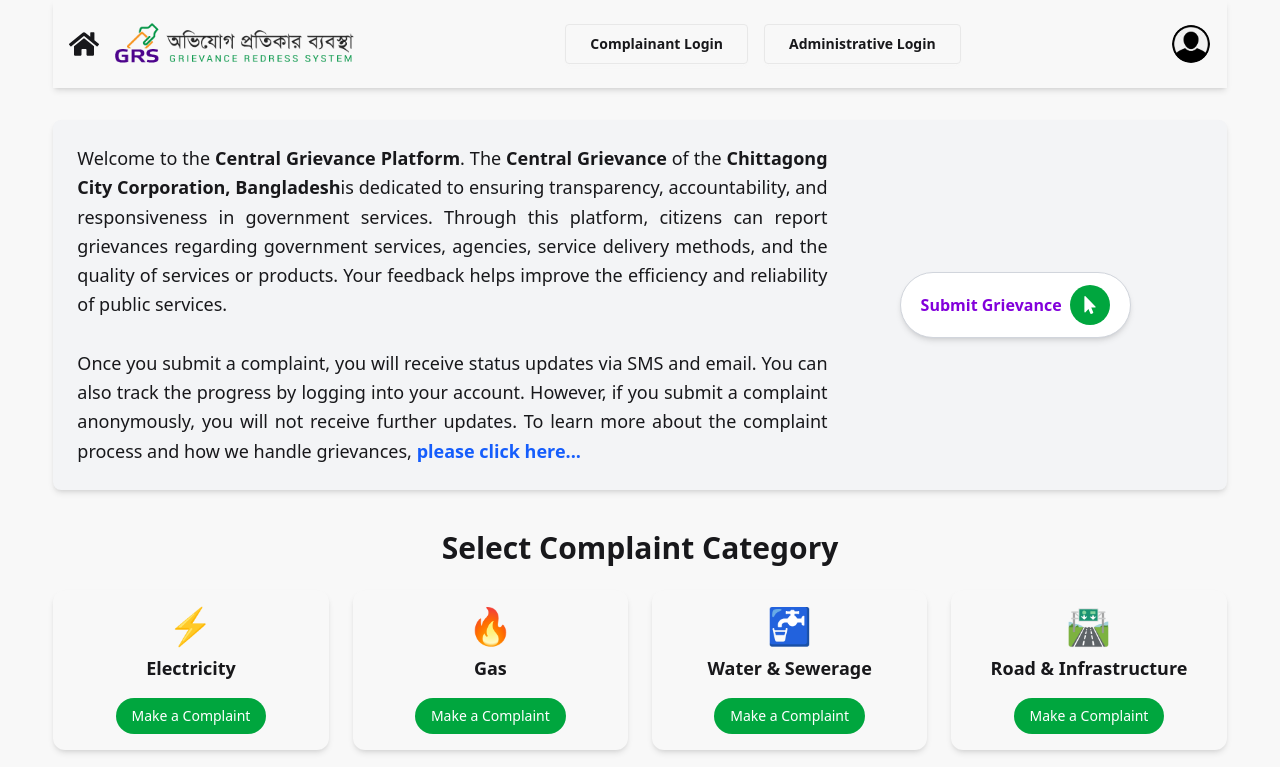
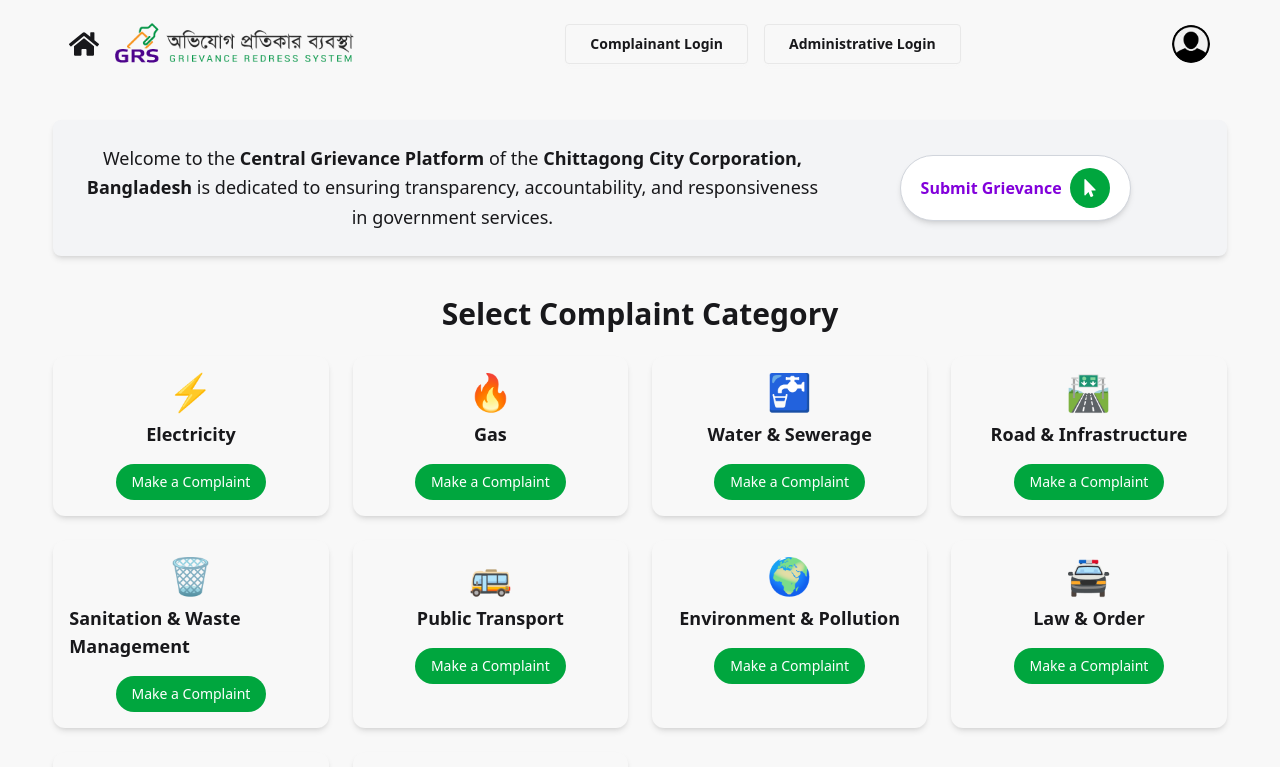
Before and after one commit to Maptaul/Grievance-, a React (Vite) app: page / in a window 1280 px wide. Shown: the top 767 px of the page. Built offline with nearby package versions, Linux system fonts and the light colour scheme.

Commit message:
banner change

```diff
--- a/src/Components/Banner.jsx
+++ b/src/Components/Banner.jsx
@@ -7,26 +7,14 @@ const Banner = () => {
     <div className="mt-8 bg-gray-100 rounded-lg p-6 shadow-md flex flex-col md:flex-row justify-between items-center">
       {/* Text Section */}
       <div className="w-full md:w-8/12 ">
-        <p className="text-lg leading-relaxed text-justify">
-          Welcome to the <b>Central Grievance Platform</b>. The{" "}
-          <b>Central Grievance</b> of the{" "}
-          <b>Chittagong City Corporation, Bangladesh</b>
-          is dedicated to ensuring transparency, accountability, and
-          responsiveness in government services. Through this platform, citizens
-          can report grievances regarding government services, agencies, service
-          delivery methods, and the quality of services or products. Your
-          feedback helps improve the efficiency and reliability of public
-          services.
-          <br />
-          <br />
-          Once you submit a complaint, you will receive status updates via SMS
-          and email. You can also track the progress by logging into your
-          account. However, if you submit a complaint anonymously, you will not
-          receive further updates. To learn more about the complaint process and
-          how we handle grievances,{" "}
-          <Link to="/" className="text-blue-600 font-semibold hover:underline">
+        <p className="text-lg leading-relaxed text-center">
+          Welcome to the <b>Central Grievance Platform</b> of the{" "}
+          <b>Chittagong City Corporation, Bangladesh</b> is dedicated to
+          ensuring transparency, accountability, and responsiveness in
+          government services.
+          {/* <Link to="/" className="text-blue-600 font-semibold hover:underline">
             please click here...
-          </Link>
+          </Link> */}
         </p>
       </div>
 
--- a/src/Components/Navbar.jsx
+++ b/src/Components/Navbar.jsx
@@ -33,7 +33,7 @@ const NavBar = () => {
   );
 
   return (
-    <nav className="navbar sticky top-0 z-10 w-full bg-base-200 bg-opacity-30 shadow-md p-4 flex items-center justify-between">
+    <nav className="navbar w-11/12 mx-auto sticky top-0 z-10  bg-base-200 bg-opacity-30  p-4 flex items-center justify-between">
       {/* Left Side - Logo and Menu */}
       <div className="flex items-center space-x-2">
         <button
--- a/src/Layouts/Root.jsx
+++ b/src/Layouts/Root.jsx
@@ -6,7 +6,7 @@ import Navbar from "../Components/Navbar";
 const Root = () => {
   return (
     <div className=" bg-base-200 min-h-screen ">
-      <header className="w-11/12 mx-auto">
+      <header className="">
         <Navbar />
       </header>
       <main className="min-h-screen">
```
